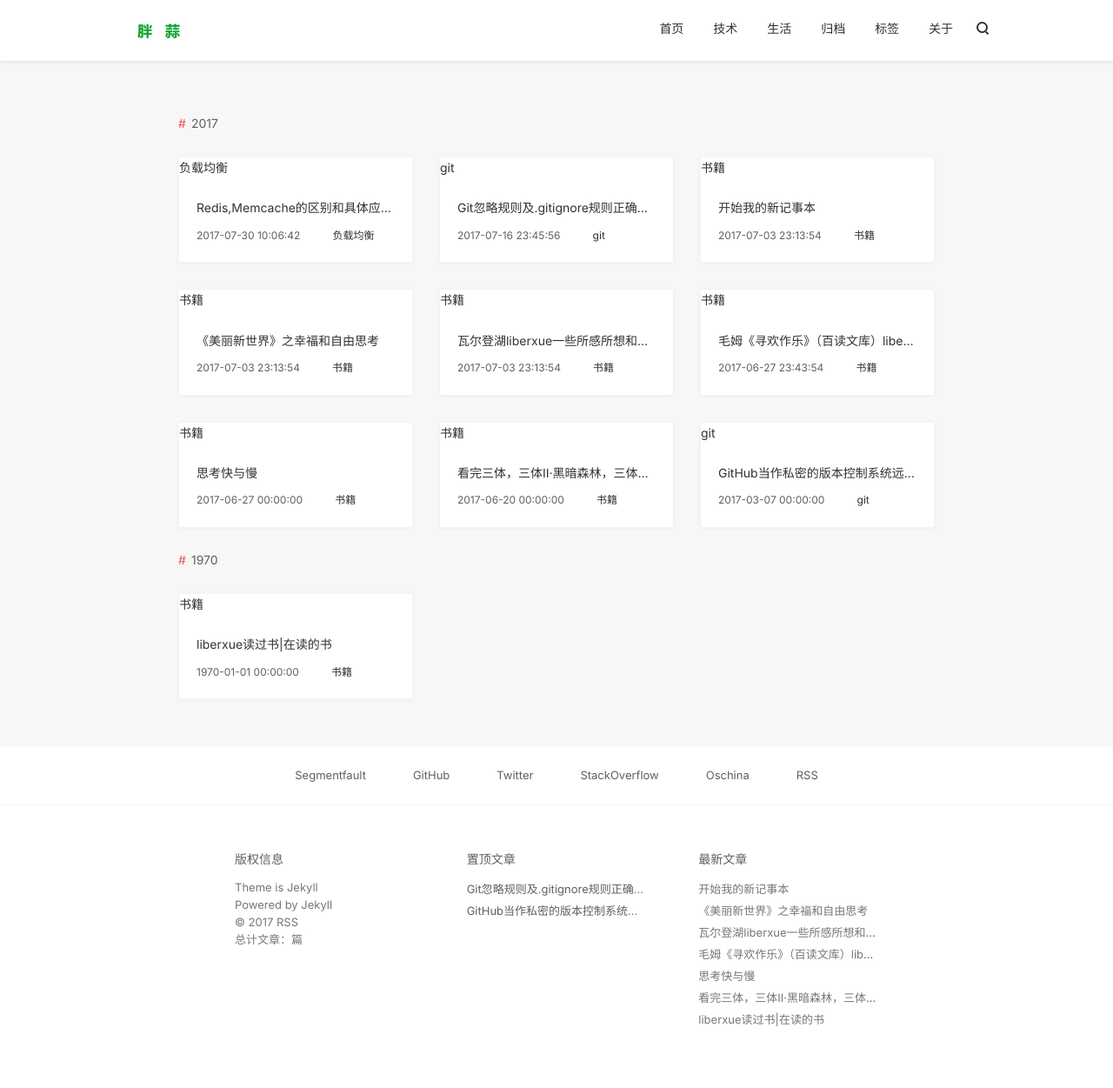
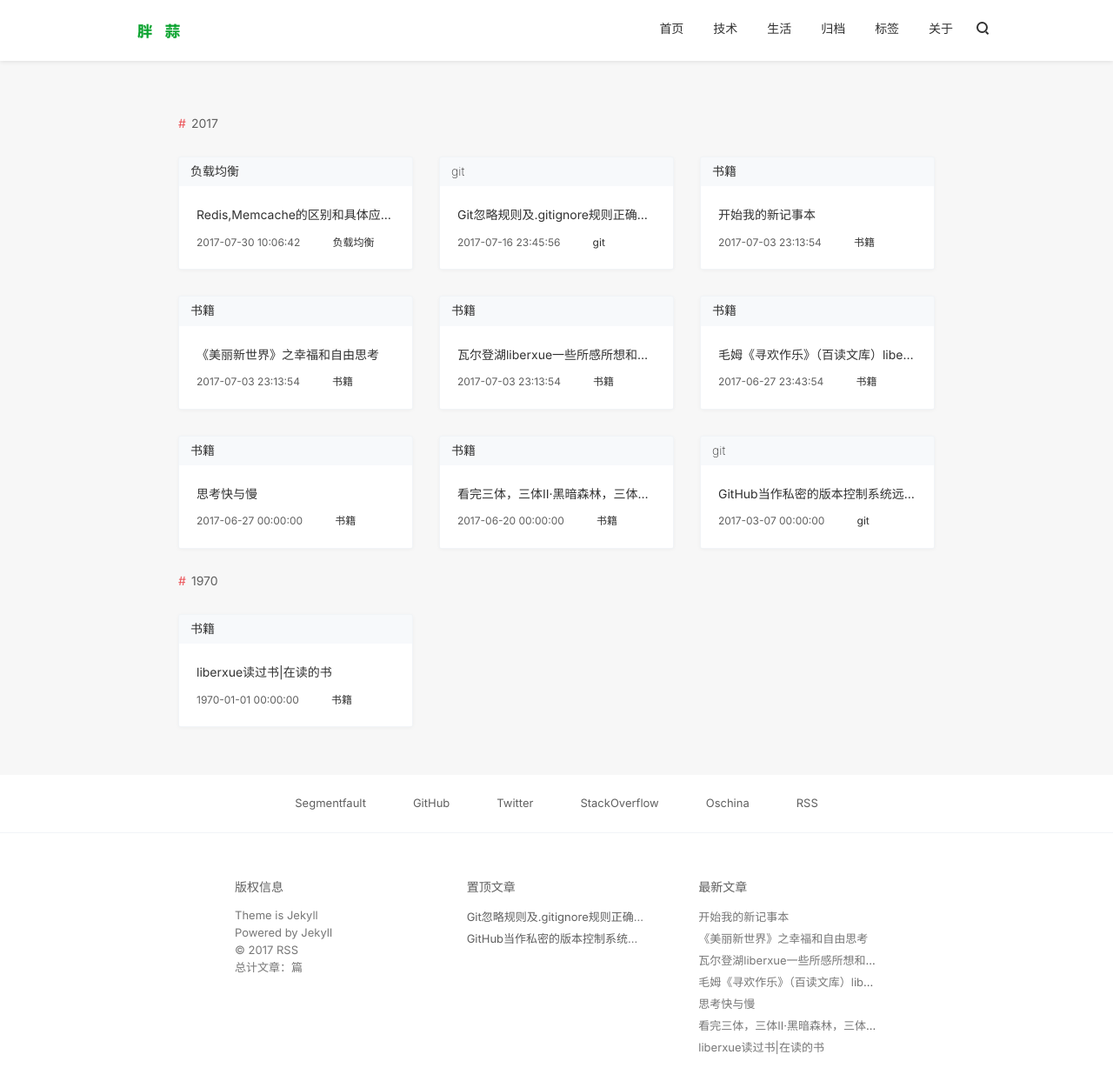
Before and after one commit to mhcyong/blog, a Jekyll site: the page built from archives/index.html, in a window 1280 px wide and 1308 px high. Shown: the top 1251 px of the window at 87% size. Built offline with Jekyll 4.4.1, drawn with Linux system fonts in a browser that asks for light colours; nearby versions of some CDN libraries; comment, search, counter and statistics services are not loaded.

Commit message:
update template

```diff
--- a/style/style-liberxue.css
+++ b/style/style-liberxue.css
@@ -722,6 +722,8 @@ input:-ms-input-placeholder,textarea:-ms-input-placeholder {
 	animation-duration: .5s
 }
 
+.liberxue-title{background: rgba(227, 234, 241, 0.3);font-weight: 200;padding: 4px 13px;}
+
 .index-page {
 	padding: 120px 20px 0
 }
@@ -848,7 +850,11 @@ input:-ms-input-placeholder,textarea:-ms-input-placeholder {
 	font-size: 17px;
 	line-height: 17px;
 	word-break: break-all;
-	color: #313131
+	color: #313131;
+	word-break:keep-all;
+	white-space:nowrap;
+	overflow:hidden;
+	text-overflow:ellipsis;
 }
 
 .post-list-item-container .item-label .item-meta {
```
